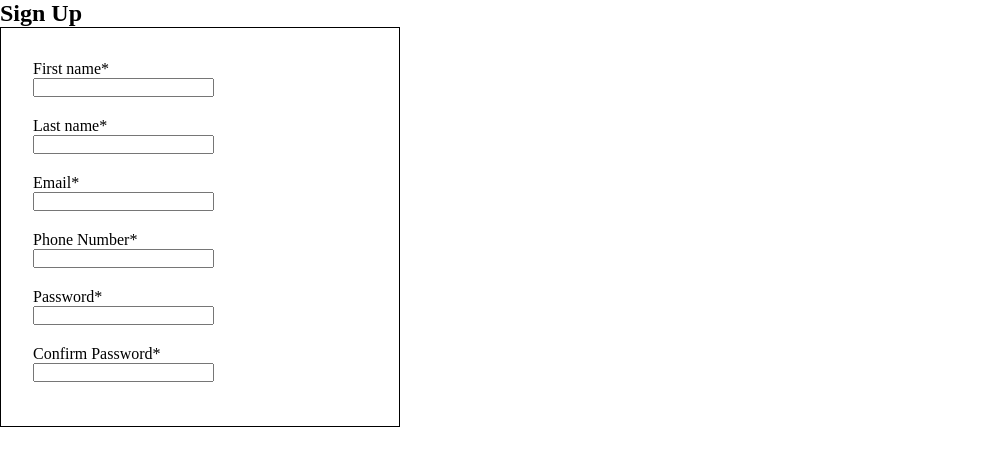
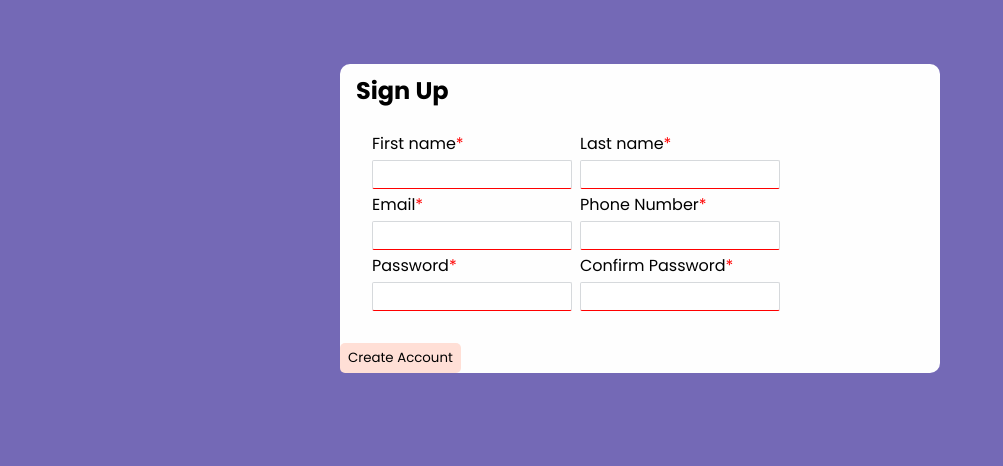
Before and after one commit to lm2u/odin-signup, a plain HTML site: page index.html in a window 1280 px wide. Shown: the whole page, without its empty margins (0-1003 px from the left). Drawn offline with Linux system fonts and the light colour scheme.

Commit message:
Add font styling and background.
change font to poppins, and add invalid styling to inputs.
background color changed to pastel purple type.

```diff
--- a/index.html
+++ b/index.html
@@ -7,9 +7,14 @@
   <link rel="stylesheet" href="style.css">
 </head>
 <body>
+  <div class="wrapper">
+    <div class="left-content">
+    </div>
+    <div class="right-content">
+      <div class="form-card">
         <h2>Sign Up</h2>
         <form>
-    <ul class="container">
+          <ul class="form-container">
             <li class="row">
               <label for="firstname">First name<span aria-label="required">*</span></label>
               <input type="text" name="firstname" id="firstname" required>
@@ -35,6 +40,12 @@
               <input type="password" name="final-password" id="f-pw" required>
             </li>
           </ul>
+          <div class="create-button">
+            <button type="submit">Create Account</button>
+          </div>
         </form>
+      </div>
+    </div>
+  </div>
 </body>
 </html>
--- a/style.css
+++ b/style.css
@@ -1,17 +1,52 @@
+@font-face {
+  font-family: "poppins";
+  src:
+    url(assets/fonts/poppins-bold-webfont.woff2) format('woff2'),
+    url(assets/fonts/poppins-bold-webfont.woff) format('woff');
+  font-weight:bold;
+}
+
+@font-face {
+  font-family: "poppins";
+  src:
+    url(assets/fonts/poppins-regular-webfont.woff) format('woff2'),
+    url(assets/fonts/poppins-regular-webfont.woff) format('woff');
+  font-weight:normal;
+}
+
 *{
   margin: 0;
   padding: 0;
   box-sizing: border-box;
 }
 
+body{
+  background-color: #7469B6;
+  font-family: "poppins";
+  font-weight: 300;
+}
+
 ul{
   list-style: none;
-  border: 1px solid black;
-  width:400px;
-  height:400px;
+  max-width:600px;
+  /* border: 1px solid purple; */
 }
 
-.container{
+.right-content{
+  display:flex;
+  justify-content: center;
+  align-items: center;
+  margin-top: 4rem;
+}
+
+.form-card{
+  background-color:#fefefe;
+  max-width: 800px;
+  border-radius: 10px;
+  box-shadow: 100px;
+}
+
+.form-container{
   padding: 2em;
   display:flex;
   flex-wrap:wrap;
@@ -20,5 +55,54 @@ ul{
 
 .row{
   display:flex;
+  flex-basis: 200px;
   flex-direction: column;
 }
+
+h2 {
+  font-size:1.5rem;
+  font-family: "poppins";
+  font-weight: bold;
+  margin-left: 1rem;
+  margin-top: 1rem;
+}
+
+label {
+  min-height: 1.5rem;
+}
+
+.row input[type='email'],
+.row input[type='password'],
+.row input[type='tel'],
+.row input[type='text']{
+  border: 1.5px solid #D6D9DC;
+  border-radius:2px;
+  padding: 6px;
+}
+
+.row input[type='email']:invalid,
+.row input[type='password']:invalid,
+.row input[type='tel']:invalid,
+.row input[type='text']:invalid{
+  border-bottom: 1px solid red;
+}
+
+.row input[type='email']:valid,
+.row input[type='password']:valid,
+.row input[type='tel']:valid,
+.row input[type='text']:valid{
+  border-bottom: 1px solid #7469B6;
+}
+
+span {
+  color:red;
+}
+
+button{
+  font-family:"poppins";
+  padding: 8px;
+  text-decoration: none;
+  border:none;
+  border-radius: 5px;
+  background-color: #FFDFD6;
+}
```
Also changed, not shown: assets/fonts/poppins-bold-webfont.woff (added), assets/fonts/poppins-bold-webfont.woff2 (added), assets/fonts/poppins-regular-webfont.woff (added), assets/fonts/poppins-regular-webfont.woff2 (added). Lines whose indentation alone changed are shown as unchanged.
